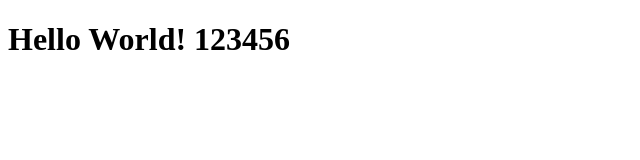
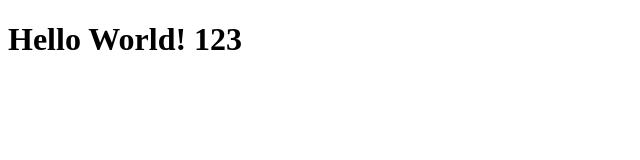
Before and after one commit to leo0127-ux/CodespaceDemo, a plain HTML site: page index.html in a window 1280 px wide. Shown: the full height of the page, 0-640 px from the left. Drawn offline with Linux system fonts and the light colour scheme.

Commit message:
0210updated

```diff
--- a/index.html
+++ b/index.html
@@ -6,6 +6,6 @@
     <title>Document</title>
 </head>
 <body>
-    <h1>Hello World! 123456</h1>
+    <h1>Hello World! 123</h1>
 </body>
 </html>
```
